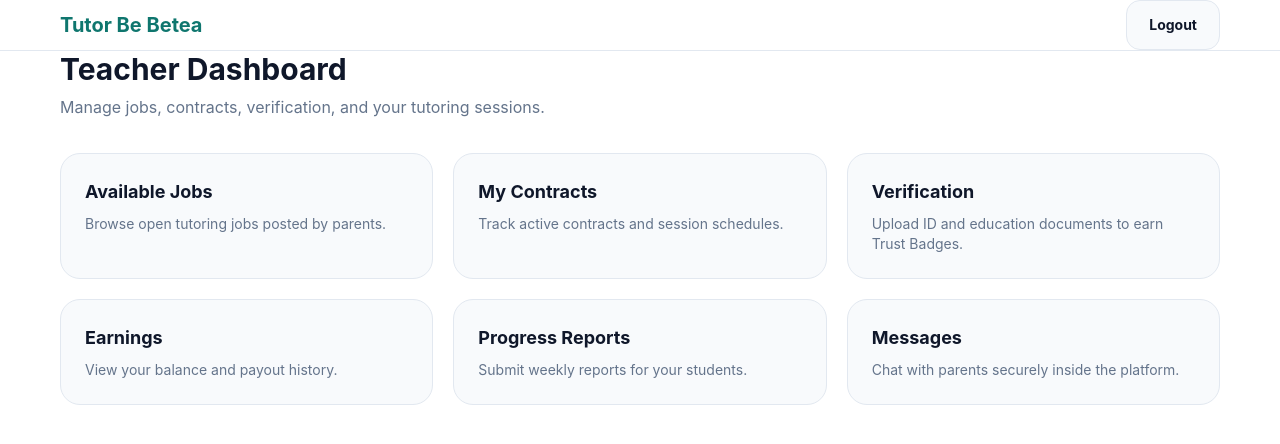
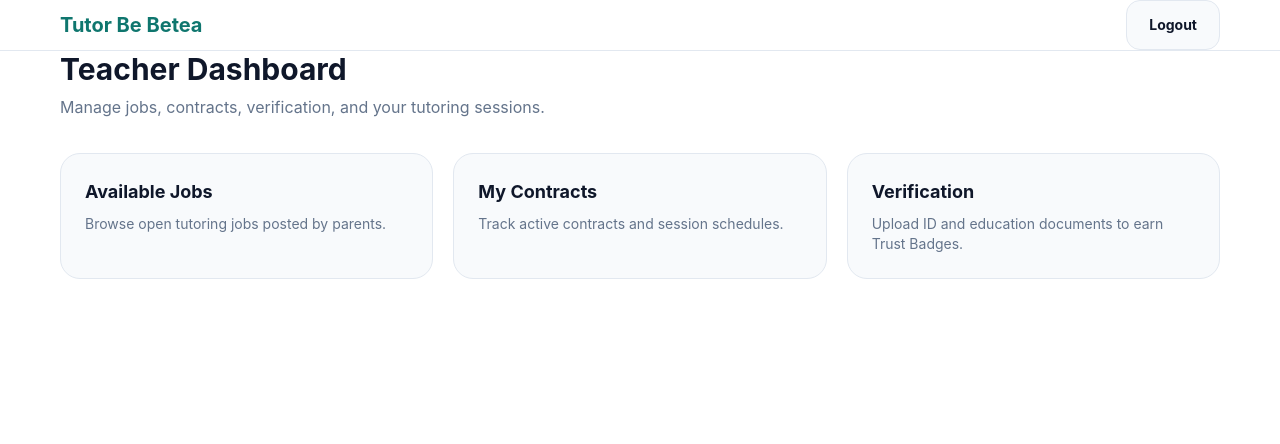
Before and after one commit to Zeordi/tutor-be-betea, a Next.js app in the folder apps/web/: page /teacher in a window 1280 px wide. Shown: the top 444 px of the page. Built offline with nearby package versions, Linux system fonts and the light colour scheme; sample sign-in values are in the browser's storage.

Commit message:
Update page.tsx

```diff
--- a/apps/web/app/teacher/page.tsx
+++ b/apps/web/app/teacher/page.tsx
@@ -9,24 +9,25 @@ export default function TeacherDashboardPage() {
 
   useEffect(() => {
     const token = localStorage.getItem("token");
+
     if (!token) {
       router.replace("/login");
       return;
     }
+
     setReady(true);
   }, [router]);
 
   if (!ready) {
     return (
       <main className="min-h-screen flex items-center justify-center">
-        <p className="text-[var(--secondary)]">Loading...</p>
+        <p className="text-[var(--secondary)]">Checking authentication...</p>
       </main>
     );
   }
 
   return (
     <main className="min-h-screen">
-      {/* Top bar */}
       <header className="border-b border-[var(--border)] bg-[var(--background)]">
         <div className="container flex items-center justify-between py-4">
           <div className="text-xl font-bold text-[var(--primary)]">
@@ -71,27 +72,6 @@ export default function TeacherDashboardPage() {
               Upload ID and education documents to earn Trust Badges.
             </p>
           </div>
-
-          <div className="card">
-            <h3 className="text-lg font-bold mb-2">Earnings</h3>
-            <p className="text-[var(--secondary)] text-sm">
-              View your balance and payout history.
-            </p>
-          </div>
-
-          <div className="card">
-            <h3 className="text-lg font-bold mb-2">Progress Reports</h3>
-            <p className="text-[var(--secondary)] text-sm">
-              Submit weekly reports for your students.
-            </p>
-          </div>
-
-          <div className="card">
-            <h3 className="text-lg font-bold mb-2">Messages</h3>
-            <p className="text-[var(--secondary)] text-sm">
-              Chat with parents securely inside the platform.
-            </p>
-          </div>
         </div>
       </section>
     </main>
```
